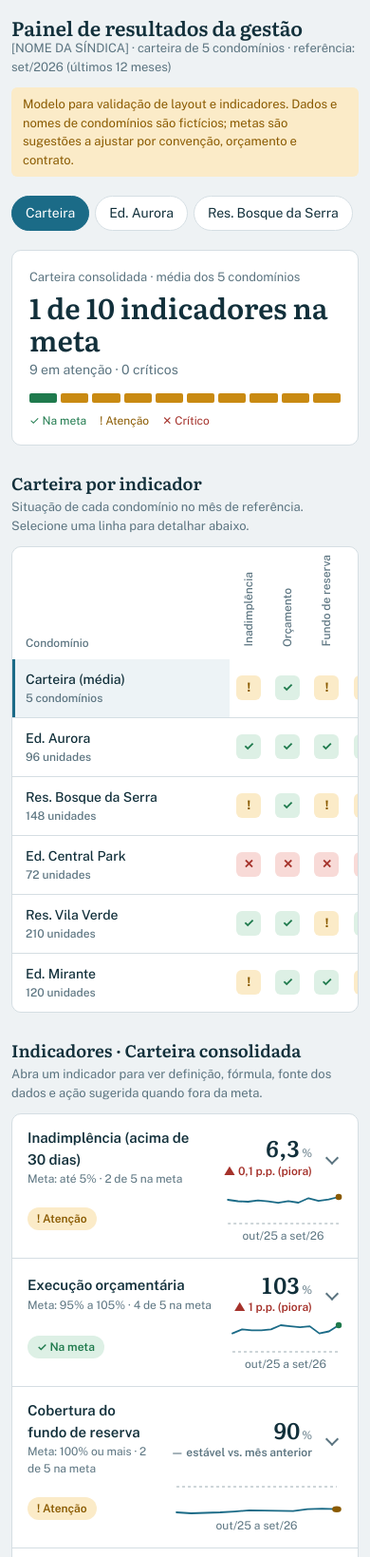
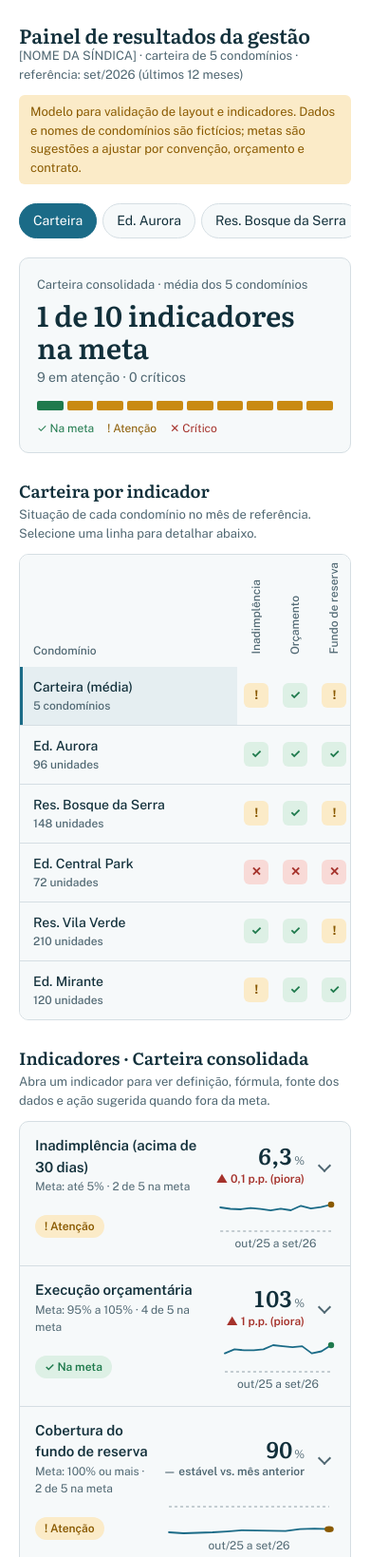
Before and after one commit to dfmconsultoria/PainelCond, a plain HTML site: page index.html in a window 390 px wide. Shown: the top 1639 px of the page at 95% size. Drawn offline with nearby package versions, Linux system fonts and the light colour scheme.

Commit message:
index.html com cores claras estáticas

```diff
--- a/index.html
+++ b/index.html
@@ -2,121 +2,109 @@
 <html lang="pt-BR">
 <head>
 <meta charset="utf-8">
+<meta name="color-scheme" content="light">
 <meta name="viewport" content="width=device-width, initial-scale=1, viewport-fit=cover">
 <title>Painel de resultados da gestão — modelo</title>
 <link rel="preconnect" href="https://fonts.googleapis.com">
 <link rel="preconnect" href="https://fonts.gstatic.com" crossorigin>
 <link href="https://fonts.googleapis.com/css2?family=Public+Sans:wght@400;500;600;700&family=Literata:opsz,wght@7..72,500;7..72,600&display=swap" rel="stylesheet">
 <style>
-:root{
-  --bg:#EEF2F4; --surface:#FFFFFF; --ink:#12303B; --muted:#5B7480; --line:#D5DEE3; --accent:#1B6B87;
+.pc{
+  --bg:#FFFFFF; --surface:#F6F9FA; --ink:#12303B; --muted:#4F6772; --line:#D5DEE3; --accent:#1B6B87;
   --good:#1F7A4D; --good-bg:#DDF0E5; --warn:#8A5A00; --warn-bg:#FBEBC8; --bad:#A5322B; --bad-bg:#F8DAD7;
   --sans:"Public Sans",system-ui,-apple-system,"Segoe UI",Roboto,Arial,sans-serif;
   --serif:"Literata",Georgia,"Times New Roman",serif;
-  box-sizing:border-box;
-  padding-top:env(safe-area-inset-top,0px);
-  padding-bottom:env(safe-area-inset-bottom,0px);
+  color-scheme:light; background:#FFFFFF; color:var(--ink);
+  font:400 15px/1.5 var(--sans); -webkit-text-size-adjust:100%;
+  box-sizing:border-box; padding-top:env(safe-area-inset-top,0px); padding-bottom:env(safe-area-inset-bottom,0px);
 }
-@media (prefers-color-scheme: dark){
-  :root:not([data-theme="light"]){
-    --bg:#0F1D24; --surface:#16272F; --ink:#E4EEF2; --muted:#93AAB5; --line:#2A3F49; --accent:#5DB6D3;
-    --good:#6FD09B; --good-bg:#17382A; --warn:#EBC26B; --warn-bg:#3A2E10; --bad:#F0948D; --bad-bg:#40201E;
-  }
+.pc *,.pc *::before,.pc *::after{box-sizing:border-box}
+.pc .wrap{max-width:1040px;margin:0 auto;padding:20px 16px 48px}
+.pc h1,.pc h2,.pc h3,.pc p{margin:0}
+.pc button{font:inherit;color:inherit}
+.pc :focus-visible{outline:2px solid var(--accent);outline-offset:2px;border-radius:4px}
+.pc header.top{display:flex;flex-wrap:wrap;gap:8px 24px;align-items:baseline;justify-content:space-between;margin-bottom:12px}
+.pc h1{font:600 24px/1.2 var(--serif)}
+.pc .sub{color:var(--muted);font-size:13px}
+.pc .notice{background:var(--warn-bg);color:var(--warn);border-radius:6px;padding:8px 12px;font-size:13px;margin:12px 0 20px}
+.pc .views{display:flex;gap:6px;overflow-x:auto;padding-bottom:4px;margin-bottom:16px;-webkit-overflow-scrolling:touch}
+.pc .views button{flex:0 0 auto;border:1px solid var(--line);background:var(--surface);border-radius:999px;padding:7px 14px;cursor:pointer;font-size:14px;white-space:nowrap}
+.pc .views button[aria-pressed="true"]{background:var(--accent);border-color:var(--accent);color:#fff}
+.pc .summary{background:var(--surface);border:1px solid var(--line);border-radius:10px;padding:18px 18px 16px;margin-bottom:20px}
+.pc .summary .big{font:600 30px/1.15 var(--serif)}
+.pc .summary .big small{font:400 15px var(--sans);color:var(--muted);margin-left:4px}
+.pc .summary .breakdown{color:var(--muted);font-size:14px;margin:4px 0 14px}
+.pc .seg{display:grid;grid-template-columns:repeat(10,1fr);gap:4px}
+.pc .seg i{height:10px;border-radius:2px;display:block}
+.pc .seg-legend{display:flex;gap:14px;flex-wrap:wrap;margin-top:10px;font-size:12px;color:var(--muted)}
+.pc .s-good{color:var(--good)}
+.pc .s-warn{color:var(--warn)}
+.pc .s-bad{color:var(--bad)}
+.pc .bg-good{background:var(--good)}
+.pc .bg-warn{background:#C98A12}
+.pc .bg-bad{background:var(--bad)}
+.pc .chip{display:inline-flex;align-items:center;gap:5px;border-radius:999px;padding:3px 10px;font-size:12px;font-weight:600;white-space:nowrap}
+.pc .chip.good{background:var(--good-bg);color:var(--good)}
+.pc .chip.warn{background:var(--warn-bg);color:var(--warn)}
+.pc .chip.bad{background:var(--bad-bg);color:var(--bad)}
+.pc h2{font:600 18px/1.3 var(--serif);margin:28px 0 4px}
+.pc .hint{color:var(--muted);font-size:13px;margin-bottom:12px}
+.pc .matrix-box{background:var(--surface);border:1px solid var(--line);border-radius:10px;overflow-x:auto}
+.pc table.matrix{border-collapse:collapse;width:100%;min-width:640px}
+.pc .matrix th,.pc .matrix td{padding:0;text-align:center;border-bottom:1px solid var(--line)}
+.pc .matrix tr:last-child th,.pc .matrix tr:last-child td{border-bottom:0}
+.pc .matrix thead th{height:116px;vertical-align:bottom;font-weight:500;font-size:12px;color:var(--muted)}
+.pc .matrix thead th span{writing-mode:vertical-rl;transform:rotate(180deg);display:inline-block;padding:8px 0;white-space:nowrap}
+.pc .matrix th.rowh{text-align:left;font-weight:500;padding:0}
+.pc .matrix th.rowh button{width:100%;text-align:left;background:none;border:0;padding:11px 14px;cursor:pointer;font-size:14px}
+.pc .matrix th.rowh button small{display:block;color:var(--muted);font-size:12px}
+.pc .matrix tr.sel th.rowh{box-shadow:inset 3px 0 0 var(--accent);background:color-mix(in srgb,var(--accent) 8%,transparent)}
+.pc .cell{display:inline-grid;place-items:center;width:26px;height:26px;border-radius:6px;font-size:13px;font-weight:700}
+.pc .cell.good{background:var(--good-bg);color:var(--good)}
+.pc .cell.warn{background:var(--warn-bg);color:var(--warn)}
+.pc .cell.bad{background:var(--bad-bg);color:var(--bad)}
+.pc .matrix td{padding:8px 2px}
+.pc .ledger{background:var(--surface);border:1px solid var(--line);border-radius:10px;overflow:hidden}
+.pc details.ind{border-bottom:1px solid var(--line)}
+.pc details.ind:last-child{border-bottom:0}
+.pc details.ind summary{list-style:none;cursor:pointer;display:grid;align-items:center;gap:6px 16px;padding:14px 16px;
+  grid-template-columns:minmax(0,1fr) 112px 132px 108px 16px}
+.pc details.ind summary::-webkit-details-marker{display:none}
+.pc details.ind summary:hover{background:color-mix(in srgb,var(--accent) 5%,transparent)}
+.pc .nm{font-weight:600;font-size:15px}
+.pc .mt{color:var(--muted);font-size:12px}
+.pc .val{font:600 24px/1.1 var(--serif);font-variant-numeric:tabular-nums}
+.pc .val small{font:400 12px var(--sans);color:var(--muted);margin-left:2px}
+.pc .dl{font-size:12px;font-weight:600;display:block;margin-top:2px}
+.pc .dl.better{color:var(--good)}
+.pc .dl.worse{color:var(--bad)}
+.pc .dl.flat{color:var(--muted)}
+.pc .spark{width:100%;height:36px;display:block}
+.pc .chev{width:10px;height:10px;border-right:2px solid var(--muted);border-bottom:2px solid var(--muted);transform:rotate(45deg);transition:transform .15s}
+.pc details[open] .chev{transform:rotate(-135deg)}
+.pc .ficha{display:grid;grid-template-columns:repeat(2,minmax(0,1fr));gap:14px 28px;padding:4px 16px 18px;font-size:14px}
+.pc .ficha h3{font:600 12px/1.3 var(--sans);color:var(--muted);margin-bottom:2px}
+.pc .ficha .full{grid-column:1/-1}
+.pc .ficha p{max-width:70ch}
+.pc .ficha .formula{font-family:ui-monospace,Menlo,Consolas,monospace;font-size:13px;background:color-mix(in srgb,var(--accent) 8%,transparent);padding:8px 10px;border-radius:6px}
+@media (max-width:720px){
+.pc .wrap{padding:16px 12px 40px}
+.pc h1{font-size:21px}
+.pc details.ind summary{grid-template-columns:minmax(0,1fr) auto 16px;grid-template-areas:"nm val chev" "st spark spark"}
+.pc details.ind summary .c-nm{grid-area:nm}
+.pc details.ind summary .c-val{grid-area:val;text-align:right}
+.pc details.ind summary .c-st{grid-area:st}
+.pc details.ind summary .c-sp{grid-area:spark}
+.pc details.ind summary .chev{grid-area:chev}
+.pc .ficha{grid-template-columns:1fr}
 }
-:root[data-theme="dark"]{
-  --bg:#0F1D24; --surface:#16272F; --ink:#E4EEF2; --muted:#93AAB5; --line:#2A3F49; --accent:#5DB6D3;
-  --good:#6FD09B; --good-bg:#17382A; --warn:#EBC26B; --warn-bg:#3A2E10; --bad:#F0948D; --bad-bg:#40201E;
+@media (prefers-reduced-motion: reduce){
+.pc .chev{transition:none}
 }
-html{scroll-padding-top:env(safe-area-inset-top,0px)}
-*,*::before,*::after{box-sizing:border-box}
-body{margin:0;background:var(--bg);color:var(--ink);font:400 15px/1.5 var(--sans);-webkit-text-size-adjust:100%}
-.wrap{max-width:1040px;margin:0 auto;padding:20px 16px 48px}
-h1,h2,h3,p{margin:0}
-button{font:inherit;color:inherit}
-:focus-visible{outline:2px solid var(--accent);outline-offset:2px;border-radius:4px}
-
-header.top{display:flex;flex-wrap:wrap;gap:8px 24px;align-items:baseline;justify-content:space-between;margin-bottom:12px}
-h1{font:600 24px/1.2 var(--serif)}
-.sub{color:var(--muted);font-size:13px}
-.notice{background:var(--warn-bg);color:var(--warn);border-radius:6px;padding:8px 12px;font-size:13px;margin:12px 0 20px}
-
-.views{display:flex;gap:6px;overflow-x:auto;padding-bottom:4px;margin-bottom:16px;-webkit-overflow-scrolling:touch}
-.views button{flex:0 0 auto;border:1px solid var(--line);background:var(--surface);border-radius:999px;padding:7px 14px;cursor:pointer;font-size:14px;white-space:nowrap}
-.views button[aria-pressed="true"]{background:var(--accent);border-color:var(--accent);color:#fff}
-:root[data-theme="dark"] .views button[aria-pressed="true"]{color:#0F1D24}
-@media (prefers-color-scheme: dark){:root:not([data-theme="light"]) .views button[aria-pressed="true"]{color:#0F1D24}}
-
-.summary{background:var(--surface);border:1px solid var(--line);border-radius:10px;padding:18px 18px 16px;margin-bottom:20px}
-.summary .big{font:600 30px/1.15 var(--serif)}
-.summary .big small{font:400 15px var(--sans);color:var(--muted);margin-left:4px}
-.summary .breakdown{color:var(--muted);font-size:14px;margin:4px 0 14px}
-.seg{display:grid;grid-template-columns:repeat(10,1fr);gap:4px}
-.seg i{height:10px;border-radius:2px;display:block}
-.seg-legend{display:flex;gap:14px;flex-wrap:wrap;margin-top:10px;font-size:12px;color:var(--muted)}
-
-.s-good{color:var(--good)} .s-warn{color:var(--warn)} .s-bad{color:var(--bad)}
-.bg-good{background:var(--good)} .bg-warn{background:#C98A12} .bg-bad{background:var(--bad)}
-.chip{display:inline-flex;align-items:center;gap:5px;border-radius:999px;padding:3px 10px;font-size:12px;font-weight:600;white-space:nowrap}
-.chip.good{background:var(--good-bg);color:var(--good)}
-.chip.warn{background:var(--warn-bg);color:var(--warn)}
-.chip.bad{background:var(--bad-bg);color:var(--bad)}
-
-h2{font:600 18px/1.3 var(--serif);margin:28px 0 4px}
-.hint{color:var(--muted);font-size:13px;margin-bottom:12px}
-
-.matrix-box{background:var(--surface);border:1px solid var(--line);border-radius:10px;overflow-x:auto}
-table.matrix{border-collapse:collapse;width:100%;min-width:640px}
-.matrix th,.matrix td{padding:0;text-align:center;border-bottom:1px solid var(--line)}
-.matrix tr:last-child th,.matrix tr:last-child td{border-bottom:0}
-.matrix thead th{height:116px;vertical-align:bottom;font-weight:500;font-size:12px;color:var(--muted)}
-.matrix thead th span{writing-mode:vertical-rl;transform:rotate(180deg);display:inline-block;padding:8px 0;white-space:nowrap}
-.matrix th.rowh{text-align:left;font-weight:500;padding:0}
-.matrix th.rowh button{width:100%;text-align:left;background:none;border:0;padding:11px 14px;cursor:pointer;font-size:14px}
-.matrix th.rowh button small{display:block;color:var(--muted);font-size:12px}
-.matrix tr.sel th.rowh{box-shadow:inset 3px 0 0 var(--accent);background:color-mix(in srgb,var(--accent) 8%,transparent)}
-.cell{display:inline-grid;place-items:center;width:26px;height:26px;border-radius:6px;font-size:13px;font-weight:700}
-.cell.good{background:var(--good-bg);color:var(--good)}
-.cell.warn{background:var(--warn-bg);color:var(--warn)}
-.cell.bad{background:var(--bad-bg);color:var(--bad)}
-.matrix td{padding:8px 2px}
-
-.ledger{background:var(--surface);border:1px solid var(--line);border-radius:10px;overflow:hidden}
-details.ind{border-bottom:1px solid var(--line)}
-details.ind:last-child{border-bottom:0}
-details.ind summary{list-style:none;cursor:pointer;display:grid;align-items:center;gap:6px 16px;padding:14px 16px;
-  grid-template-columns:minmax(0,1fr) 112px 132px 108px 16px}
-details.ind summary::-webkit-details-marker{display:none}
-details.ind summary:hover{background:color-mix(in srgb,var(--accent) 5%,transparent)}
-.nm{font-weight:600;font-size:15px}
-.mt{color:var(--muted);font-size:12px}
-.val{font:600 24px/1.1 var(--serif);font-variant-numeric:tabular-nums}
-.val small{font:400 12px var(--sans);color:var(--muted);margin-left:2px}
-.dl{font-size:12px;font-weight:600;display:block;margin-top:2px}
-.dl.better{color:var(--good)} .dl.worse{color:var(--bad)} .dl.flat{color:var(--muted)}
-.spark{width:100%;height:36px;display:block}
-.chev{width:10px;height:10px;border-right:2px solid var(--muted);border-bottom:2px solid var(--muted);transform:rotate(45deg);transition:transform .15s}
-details[open] .chev{transform:rotate(-135deg)}
-.ficha{display:grid;grid-template-columns:repeat(2,minmax(0,1fr));gap:14px 28px;padding:4px 16px 18px;font-size:14px}
-.ficha h3{font:600 12px/1.3 var(--sans);color:var(--muted);margin-bottom:2px}
-.ficha .full{grid-column:1/-1}
-.ficha p{max-width:70ch}
-.ficha .formula{font-family:ui-monospace,Menlo,Consolas,monospace;font-size:13px;background:color-mix(in srgb,var(--accent) 8%,transparent);padding:8px 10px;border-radius:6px}
-
-@media (max-width:720px){
-  .wrap{padding:16px 12px 40px}
-  h1{font-size:21px}
-  details.ind summary{grid-template-columns:minmax(0,1fr) auto 16px;grid-template-areas:"nm val chev" "st spark spark"}
-  details.ind summary .c-nm{grid-area:nm}
-  details.ind summary .c-val{grid-area:val;text-align:right}
-  details.ind summary .c-st{grid-area:st}
-  details.ind summary .c-sp{grid-area:spark}
-  details.ind summary .chev{grid-area:chev}
-  .ficha{grid-template-columns:1fr}
-}
-@media (prefers-reduced-motion: reduce){.chev{transition:none}}
 </style>
 </head>
 <body>
+<div class="pc">
 <div class="wrap">
   <header class="top">
     <div>
@@ -137,6 +125,7 @@ details[open] .chev{transform:rotate(-135deg)}
   <h2 id="ledger-title">Indicadores</h2>
   <p class="hint">Abra um indicador para ver definição, fórmula, fonte dos dados e ação sugerida quando fora da meta.</p>
   <div class="ledger" id="ledger"></div>
+</div>
 </div>
 
 <script>
```
